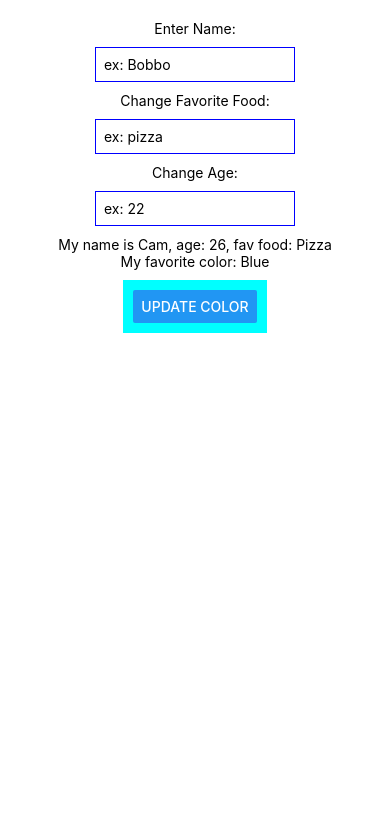
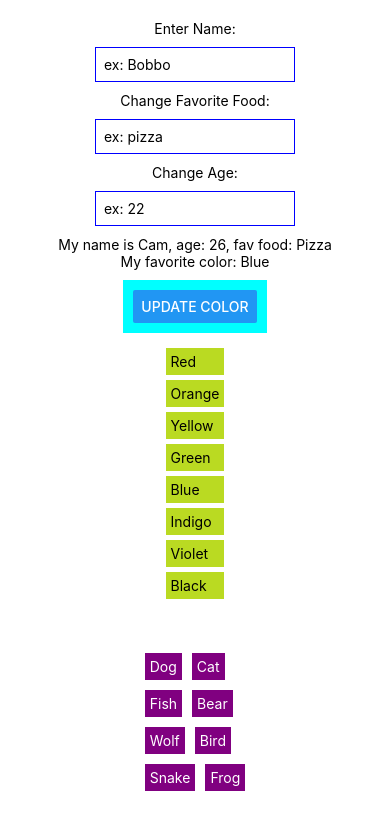
Before and after one commit to CAM603/react-native-practice, a React Native app: screen / in a window 390 px wide. Shown: the top 830 px of the page. Built offline with nearby package versions, Linux system fonts and the light colour scheme.

Commit message:
ADD touchable

```diff
--- a/App.js
+++ b/App.js
@@ -1,5 +1,13 @@
 import React, { useState } from 'react';
-import { StyleSheet, Text, View, Button, TextInput, ScrollView } from 'react-native';
+import { StyleSheet,
+  Text,
+  View,
+  Button,
+  TextInput,
+  ScrollView,
+  FlatList,
+  TouchableOpacity
+} from 'react-native';
 
 export default function App() {
   const [name, setName] = useState('Cam');
@@ -21,6 +29,23 @@ export default function App() {
     {name: 'Violet', id: 7},
     {name: 'Black', id: 8}
   ])
+
+  const [animals, setAnimals] = useState([
+    {name: 'Dog', id: 1},
+    {name: 'Cat', id: 2},
+    {name: 'Fish', id: 3},
+    {name: 'Bear', id: 4},
+    {name: 'Wolf', id: 5},
+    {name: 'Bird', id: 6},
+    {name: 'Snake', id: 7},
+    {name: 'Frog', id: 8}
+  ])
+
+  const pressHandler = (id) => {
+    setAnimals((animals) => {
+      return animals.filter(animal => animal.id !== id)
+    })
+  }
 
   return (
     <View style={styles.container}>
@@ -53,13 +78,23 @@ export default function App() {
           </View>
         ))}
       </ScrollView>
+      <FlatList
+        numColumns={2}
+        keyExtractor={(item) => item.id}
+        data={animals}
+        renderItem={({ item }) => (
+          <TouchableOpacity onPress={() => pressHandler(item.id)}>
+            <Text style={styles.item2}>{item.name}</Text>
+          </TouchableOpacity>
+        )}
+      />
     </View>
   );
 }
 
 const styles = StyleSheet.create({
   container: {
-    flex: 0,
+    flex: 1,
     backgroundColor: '#fff',
     alignItems: 'center',
     marginTop: 20
@@ -77,9 +112,16 @@ const styles = StyleSheet.create({
     width: 200
   },
   item: {
-    padding: 30,
-    fontSize: 24,
+    padding: 5,
+    fontSize: 14,
     backgroundColor: '#BADA22',
-    marginTop: 10
+    marginTop: 5
+  },
+  item2: {
+    padding: 5,
+    fontSize: 14,
+    backgroundColor: 'purple',
+    margin: 5,
+    color: 'white'
   }
 });
```
